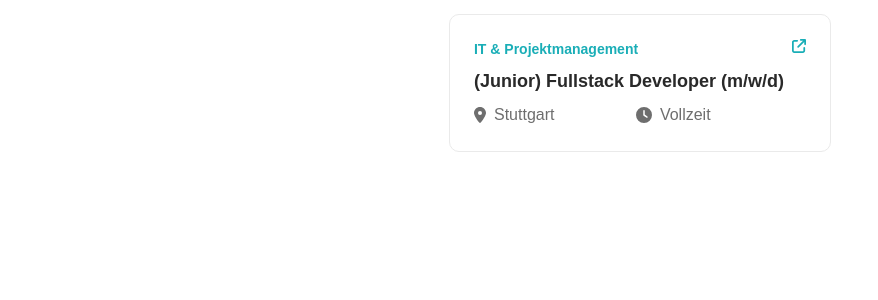
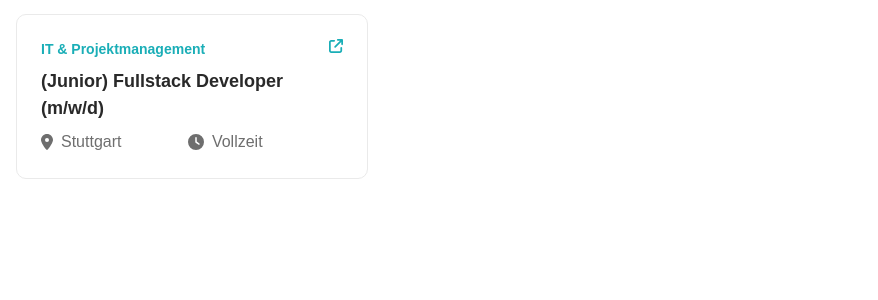
Before and after one commit to felixhasse/creditplus, a Next.js app: page / in a window 1280 px wide. Shown: the top 300 px of the page, without its empty margins (0-878 px from the left). Built offline with nearby package versions, Linux system fonts and the light colour scheme.

Commit message:
Create job entry component

```diff
--- a/src/app/components/job_entry.tsx
+++ b/src/app/components/job_entry.tsx
@@ -25,6 +25,7 @@ const JobContainer = styled.div`
   border: 1px solid var(--gray-200);
   padding: 1.5rem;
   border-radius: 10px;
+  width: 352px;
 
 `
 const JobDepartment = styled.h6`
--- a/src/app/page.tsx
+++ b/src/app/page.tsx
@@ -1,11 +1,12 @@
 "use client";
 
 import JobEntry from "@/app/components/job_entry";
+import Dropdown from "@/app/components/dropdown_menu";
 
 export default function Home() {
     return (
         <main>
-            <div style={{display: "flex", justifyContent: "center", padding: "1rem"}}>
+            <div style={{display: "flex", justifyContent: "center", flexDirection: "column", padding: "1rem"}}>
                 <JobEntry job={{
                     title: "(Junior) Fullstack Developer (m/w/d)",
                     location: "Stuttgart",
```
